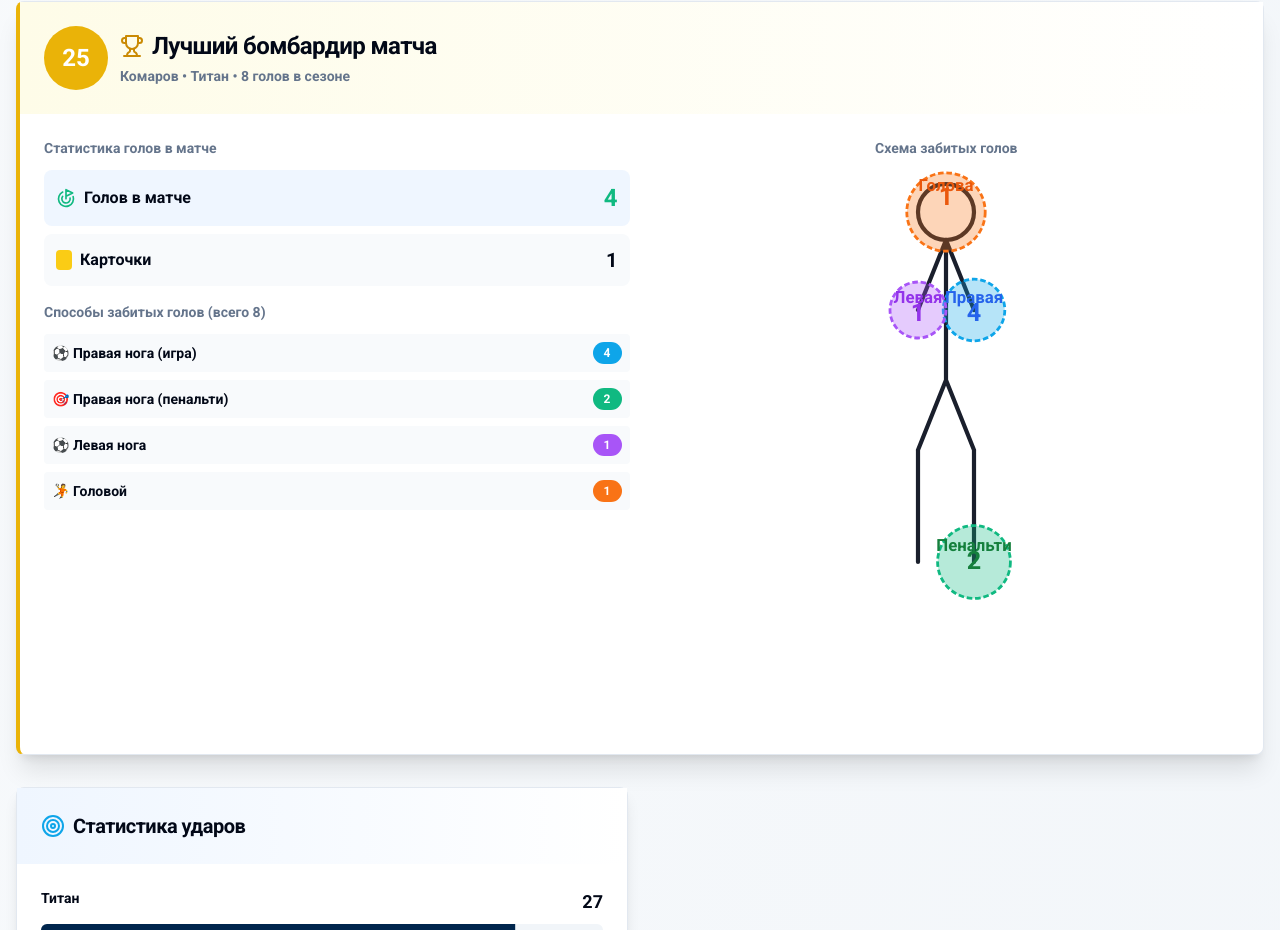
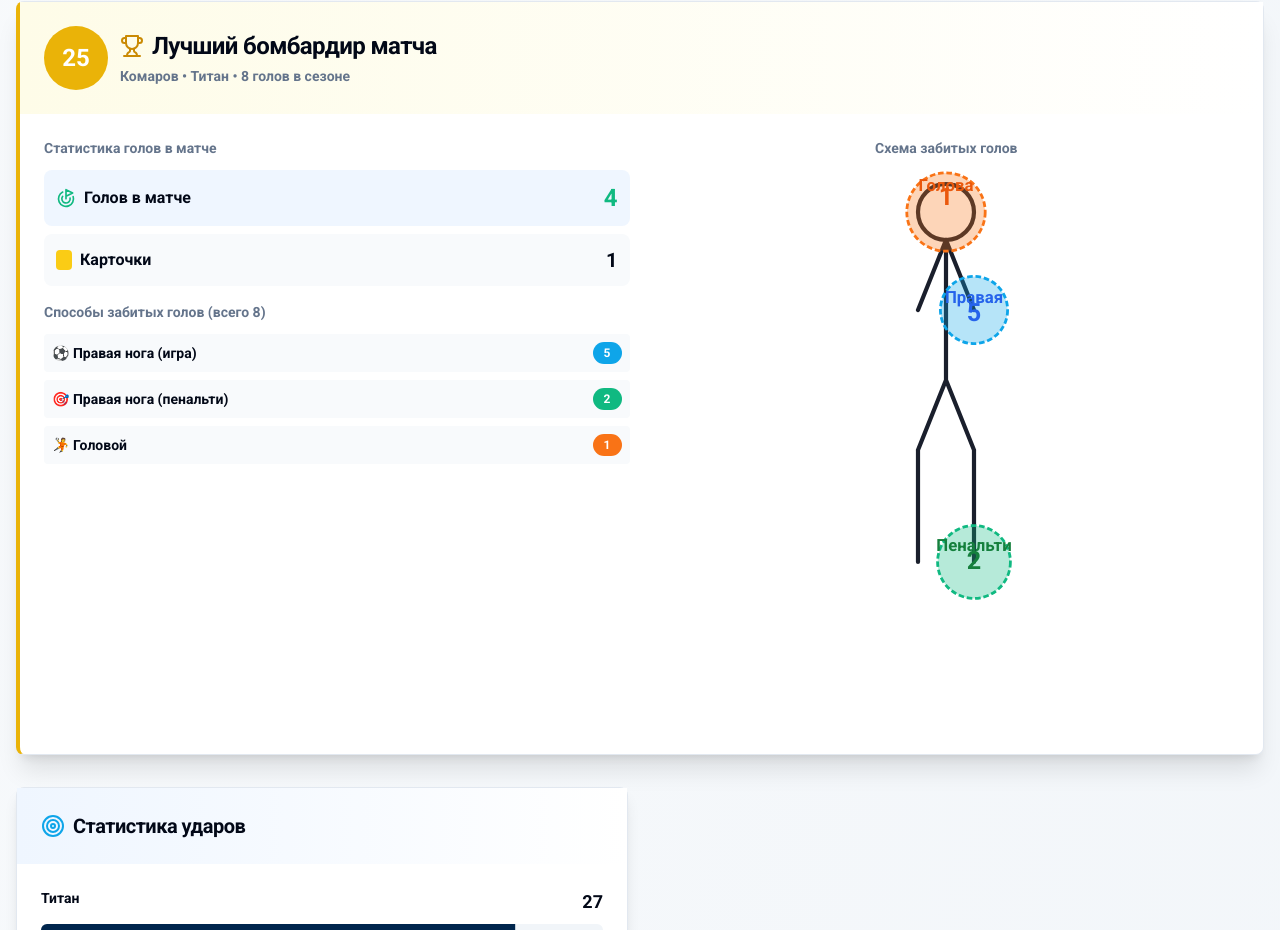
Before and after one commit to pr-poehali-dev/titan-victory-project, a React (Vite) app: page / in a window 1280 px wide. Shown: the part 1088-2018 px from the top of the page. Built offline with nearby package versions, Linux system fonts and the light colour scheme; a web font is replaced by a local one.

Commit message:
Гол Комарова в ворота (Симуляция)

```diff
--- a/src/pages/Index.tsx
+++ b/src/pages/Index.tsx
@@ -170,6 +170,7 @@ const Index = () => {
                           <div className="flex items-center gap-1">
                             <div className="w-3 h-4 bg-yellow-400 rounded-sm"></div>
                             <span className="font-halvar text-sm">{event.player}</span>
+                            {event.detail && <span className="text-xs text-muted-foreground">({event.detail})</span>}
                           </div>
                         )}
                       </>
@@ -246,15 +247,11 @@ const Index = () => {
                   <div className="space-y-2">
                     <div className="flex items-center justify-between p-2 bg-slate-50 rounded">
                       <span className="font-halvar text-sm">⚽ Правая нога (игра)</span>
-                      <Badge className="bg-[#0EA5E9] font-halvar">4</Badge>
+                      <Badge className="bg-[#0EA5E9] font-halvar">5</Badge>
                     </div>
                     <div className="flex items-center justify-between p-2 bg-slate-50 rounded">
                       <span className="font-halvar text-sm">🎯 Правая нога (пенальти)</span>
                       <Badge className="bg-[#10b981] font-halvar">2</Badge>
-                    </div>
-                    <div className="flex items-center justify-between p-2 bg-slate-50 rounded">
-                      <span className="font-halvar text-sm">⚽ Левая нога</span>
-                      <Badge className="bg-purple-500 font-halvar">1</Badge>
                     </div>
                     <div className="flex items-center justify-between p-2 bg-slate-50 rounded">
                       <span className="font-halvar text-sm">🤾 Головой</span>
@@ -276,17 +273,13 @@ const Index = () => {
                     <text x="100" y="15" textAnchor="middle" className="fill-orange-600 font-halvar text-xs">Голова</text>
                     <text x="100" y="25" textAnchor="middle" className="fill-orange-600 font-halvar text-lg font-bold">1</text>
 
-                    <circle cx="120" cy="100" r="22" fill="#0EA5E9" fillOpacity="0.3" stroke="#0EA5E9" strokeWidth="2" strokeDasharray="4 2"/>
+                    <circle cx="120" cy="100" r="24" fill="#0EA5E9" fillOpacity="0.3" stroke="#0EA5E9" strokeWidth="2" strokeDasharray="4 2"/>
                     <text x="120" y="95" textAnchor="middle" className="fill-blue-600 font-halvar text-xs">Правая</text>
-                    <text x="120" y="108" textAnchor="middle" className="fill-blue-600 font-halvar text-lg font-bold">4</text>
+                    <text x="120" y="108" textAnchor="middle" className="fill-blue-600 font-halvar text-lg font-bold">5</text>
 
                     <circle cx="120" cy="280" r="26" fill="#10b981" fillOpacity="0.3" stroke="#10b981" strokeWidth="2" strokeDasharray="4 2"/>
                     <text x="120" y="272" textAnchor="middle" className="fill-green-700 font-halvar text-xs">Пенальти</text>
                     <text x="120" y="285" textAnchor="middle" className="fill-green-700 font-halvar text-lg font-bold">2</text>
-
-                    <circle cx="80" cy="100" r="20" fill="#a855f7" fillOpacity="0.3" stroke="#a855f7" strokeWidth="2" strokeDasharray="4 2"/>
-                    <text x="80" y="95" textAnchor="middle" className="fill-purple-600 font-halvar text-xs">Левая</text>
-                    <text x="80" y="108" textAnchor="middle" className="fill-purple-600 font-halvar text-lg font-bold">1</text>
                   </svg>
                 </div>
               </div>
```
Also changed, not shown: 1 other file (tests, documents, lock files or other folders).
